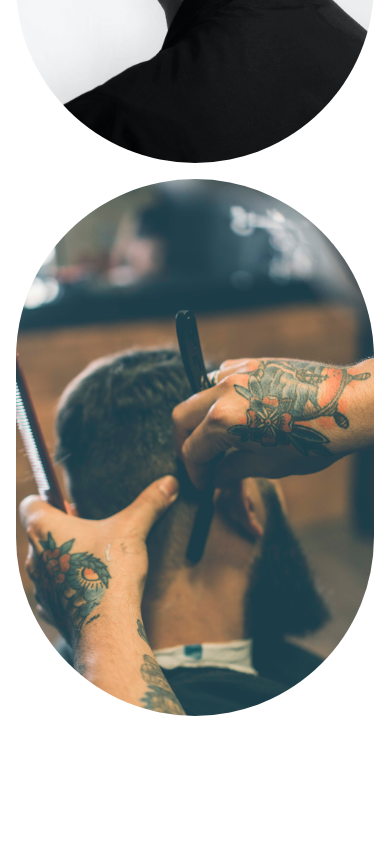
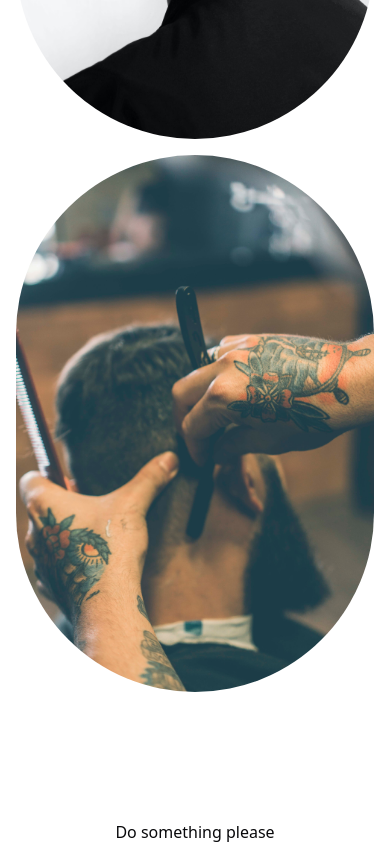
Before and after one commit to idohtml/Goofy-Fades, a React (Vite) app: page / in a window 390 px wide. Shown: the part 5241-6085 px from the top of the page. Built offline with nearby package versions, Linux system fonts and the light colour scheme.

Commit message:
Gallery spacing & footer

```diff
--- a/src/components/layout/Footer.tsx
+++ b/src/components/layout/Footer.tsx
@@ -1,7 +1,7 @@
 export default function Footer() {
   return (
     <footer className="max-w-6xl mx-auto mt-32">
-      <div></div>
+      <div>Do something please</div>
     </footer>
   );
 }
--- a/src/components/layout/Gallery.tsx
+++ b/src/components/layout/Gallery.tsx
@@ -7,9 +7,9 @@ const images = [img1, img2, img3];
 
 export default function Gallery() {
   return (
-    <section className="max-w-6xl mx-auto md:mt-16">
+    <section className="max-w-6xl mx-auto md:mt-16 mt-8">
       <div className="grid grid-cols-1 md:grid-cols-2 px-4 gap-4">
-        <div className="w-4/5">
+        <div className="md:w-4/5">
           <h2 className="text-6xl font-bold">Gallery</h2>
           <h3 className="text-gray-400 my-8">
             Follow us on social media to see more of our work
```
